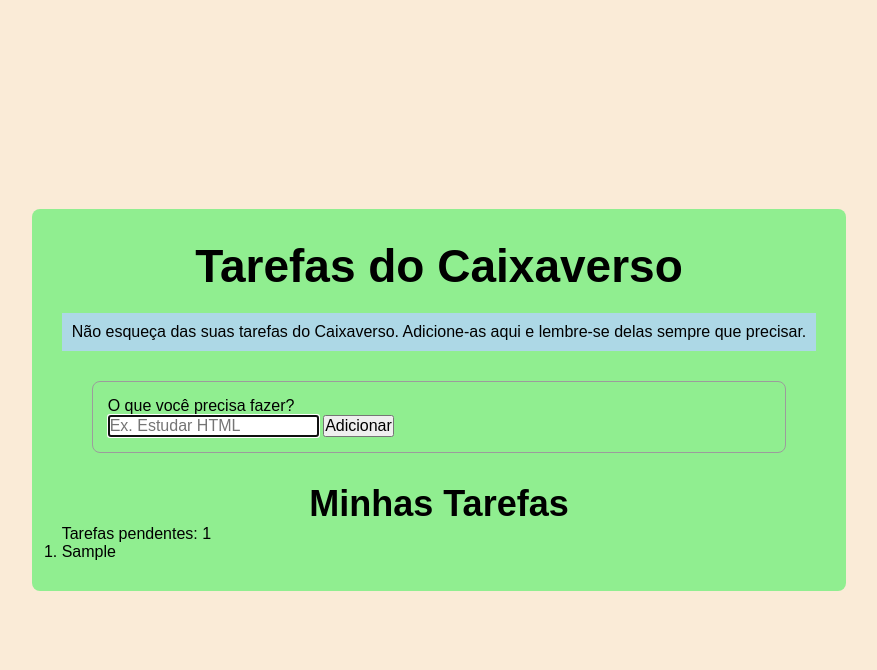
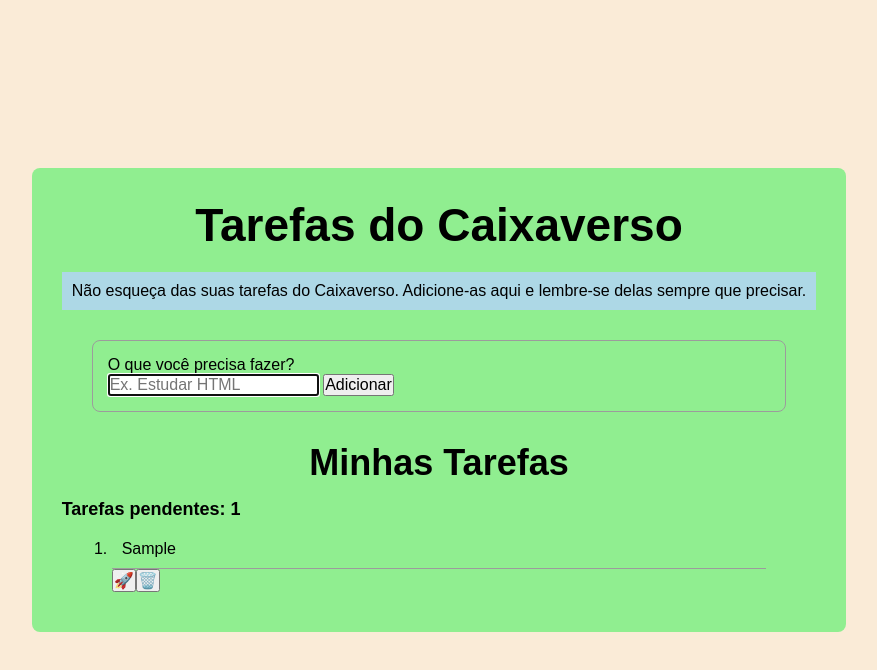
Before and after one commit to guifernandes-dev/task-list, a plain HTML site: page index.html in a window 1280 px wide. Both pictures are taken after typing "Sample" into the empty fields and a click on the button "Adicionar". Shown: the whole page, without its empty margins (201-1078 px from the left). Drawn offline with Linux system fonts and the light colour scheme.

Commit message:
criei botoes

```diff
--- a/app.js
+++ b/app.js
@@ -10,17 +10,47 @@ const atualizarContador = (tarefas) => {
     : `Tarefas pendentes: ${pendentes}`
 }
 
-const carregarTarefas = () => {
-  lista.replaceChildren();
-  const tarefas = JSON.parse(localStorage.getItem('tarefas') || '[]');
 
+
+const criarElementos = (tarefas) => {
   tarefas.forEach((tarefa) => {
     const item = document.createElement('li');
     item.classList.add('tarefa');
     item.textContent = tarefa.descricao;
     item.classList.add(tarefa.status);
     lista.appendChild(item);
+
+    if (tarefa.status !== 'concluida') {
+      if (tarefa.status === 'aberta') {
+        const botao = document.createElement('button');
+        botao.type = 'button';
+        botao.textContent = '🚀';
+        botao.title = 'Iniciar tarefa';
+        botao.classList.add('botao-iniciar');
+        lista.appendChild(botao);
+      } else {
+        const botao = document.createElement('button');
+        botao.type = 'button';
+        botao.textContent = '✅';
+        botao.title = 'Concluir tarefa';
+        botao.classList.add('botao-concluir');
+        lista.appendChild(botao);
+      }
+      const botao = document.createElement('button');
+      botao.type = 'button';
+      botao.textContent = '🗑️';
+      botao.title = 'Excluir tarefa';
+      botao.classList.add('botao-excluir');
+      lista.appendChild(botao);
+    }
   });
+};
+
+const carregarTarefas = () => {
+  lista.replaceChildren();
+  const tarefas = JSON.parse(localStorage.getItem('tarefas') || '[]');
+
+  criarElementos(tarefas);
 
   atualizarContador(tarefas);
 };
@@ -39,7 +69,7 @@ function adicionarTarefa(event) {
 
   tarefas.push({
     descricao: texto,
-    status: 'aberto'
+    status: 'aberta'
   })
   localStorage.setItem('tarefas',JSON.stringify(tarefas));
   carregarTarefas();
--- a/styles.css
+++ b/styles.css
@@ -1,3 +1,7 @@
+:root {
+  --border-color: #9c9c9c
+}
+
 html {
   font-size: 62.5%;
 }
@@ -25,6 +29,7 @@ h1 {
 
 h2 {
   font-size: 3.6rem;
+  margin-bottom: 1.5rem;
 }
 
 h1, h2 {
@@ -52,5 +57,22 @@ h1, h2 {
   margin: 3rem;
   padding: 1.5rem;
   border-radius: 0.8rem;
-  border: 1px solid #9c9c9c;
+  border: 1px solid var(--border-color);
 }
+
+#contador {
+  font-weight: bold;
+  font-size: 1.8rem;
+}
+
+#lista-tarefas {
+  padding: 1rem 5rem;
+}
+
+.tarefa {
+  padding: 1rem;
+}
+
+#lista-tarefas .tarefa:not(:last-child) {
+    border-bottom: 1px solid var(--border-color);
+}
```
